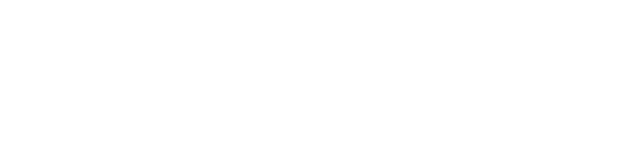
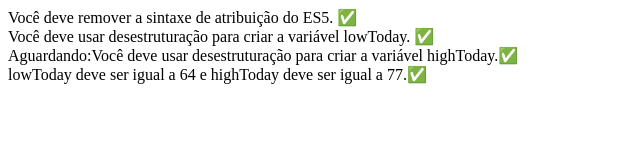
Before and after one commit to 97revenge/javascript-tests-desctructuring-ES6-FreecodeCamp, a website: page index.html in a window 1280 px wide. Shown: the whole page, without its empty margins (0-640 px from the left). Drawn offline with Linux system fonts and the light colour scheme.

Commit message:
2 files modified

```diff
--- a/index.html
+++ b/index.html
@@ -1 +1,10 @@
-<div id="app"></div>
+<div id="app">
+  <div>
+    Você deve remover a sintaxe de atribuição do ES5. ✅ <br />
+    Você deve usar desestruturação para criar a variável lowToday. ✅<br />
+    Aguardando:Você deve usar desestruturação para criar a variável highToday.✅
+    <br />
+    lowToday deve ser igual a 64 e highToday deve ser igual a 77.✅
+    <br />
+  </div>
+</div>
```
Also changed, not shown: README.md.
